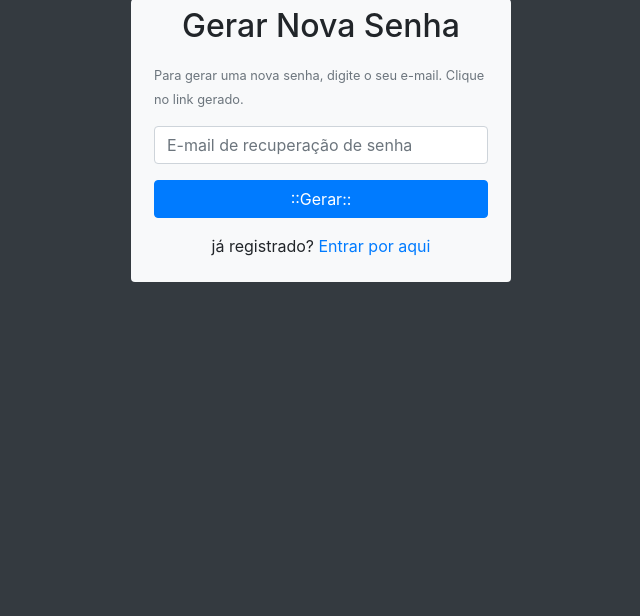
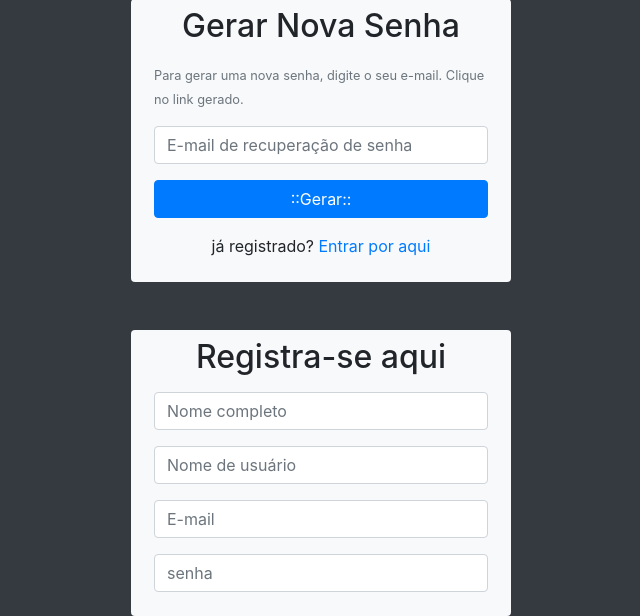
Before and after one commit to Cintia-silva/login, a PHP site: page /login/ in a window 1280 px wide. Shown: the part 451-1067 px from the top of the page, without its empty margins (319-959 px from the left). Before the commit the page ends 733 px from the top, so only its background shows below. Run offline with PHP 8.4, Linux system fonts and the light colour scheme.

Commit message:
Formulário de registro
nome, email e senha

```diff
--- a/index.php
+++ b/index.php
@@ -120,6 +120,40 @@
             </div>
         </section>
         <!-- Fim da seção de Recuperação de senha -->
+
+        <!-- Início do formulário de cadastro de novos usuários -->
+            <section class="row mt-5">
+                <div class="col-lg-4 offset-lg-4 bg-light rounded"id="caixaRegistro">
+            <h2 class="text-center mt-2">Registra-se aqui</h2>
+                <form action="#" method="post" class="p-2"
+                id="formregistro">
+
+                <div class="form-group">
+                <input type="text" name="nomeCompleto"
+                id="nomeCompleto" class="form-control"
+                placeholder="Nome completo">
+        </div>
+        <div class="form-group">
+        <input type="text" name="nomeusuário"
+        id="nomeUsuario" class="form-control" placeholder="Nome de usuário">
+        </div>
+
+        <div class="form-group">
+        <input type="email" name="emailUsuario"
+        id="emailUsuario" class="form-control"
+        placeholder="E-mail">
+        </div>
+
+        <div class="form-group">
+            <input type="password" name="senhaUsuario"
+            id="senhaUsuario" class="form-control"
+        placeholder="senha">
+        </div>
+
+
+        </section>
+        <!-- Final do formulário de cadstro de novos usuários -->
+
     </main>
 
     <!-- Optional JavaScript -->
```
